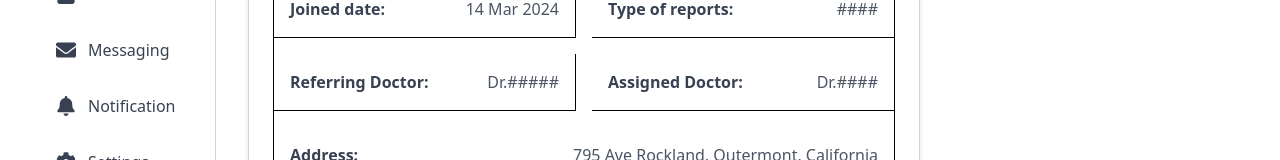
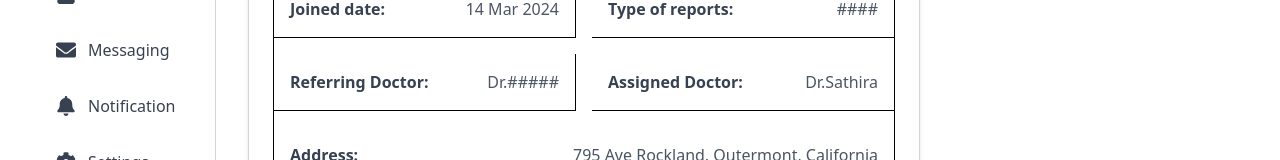
Before and after one commit to Sathmi0305/test-frontend, a Next.js app in the folder test-1.0-main/: page / in a window 1280 px wide. Shown: the part 314-474 px from the top of the page. Built offline with nearby package versions, Linux system fonts and the light colour scheme.

Commit message:
small change

```diff
--- a/test-1.0-main/components/patient.tsx
+++ b/test-1.0-main/components/patient.tsx
@@ -102,7 +102,7 @@ const PatientDashboard: React.FC = () => {
                 <span className="font-semibold text-gray-700">
                   Assigned Doctor:
                 </span>
-                <span className="text-gray-600">Dr.####</span>
+                <span className="text-gray-600">Dr.Sathira</span>
               </div>
               <div className="flex justify-between col-span-1 md:col-span-2 p-4">
                 <span className="font-semibold text-gray-700">
```
